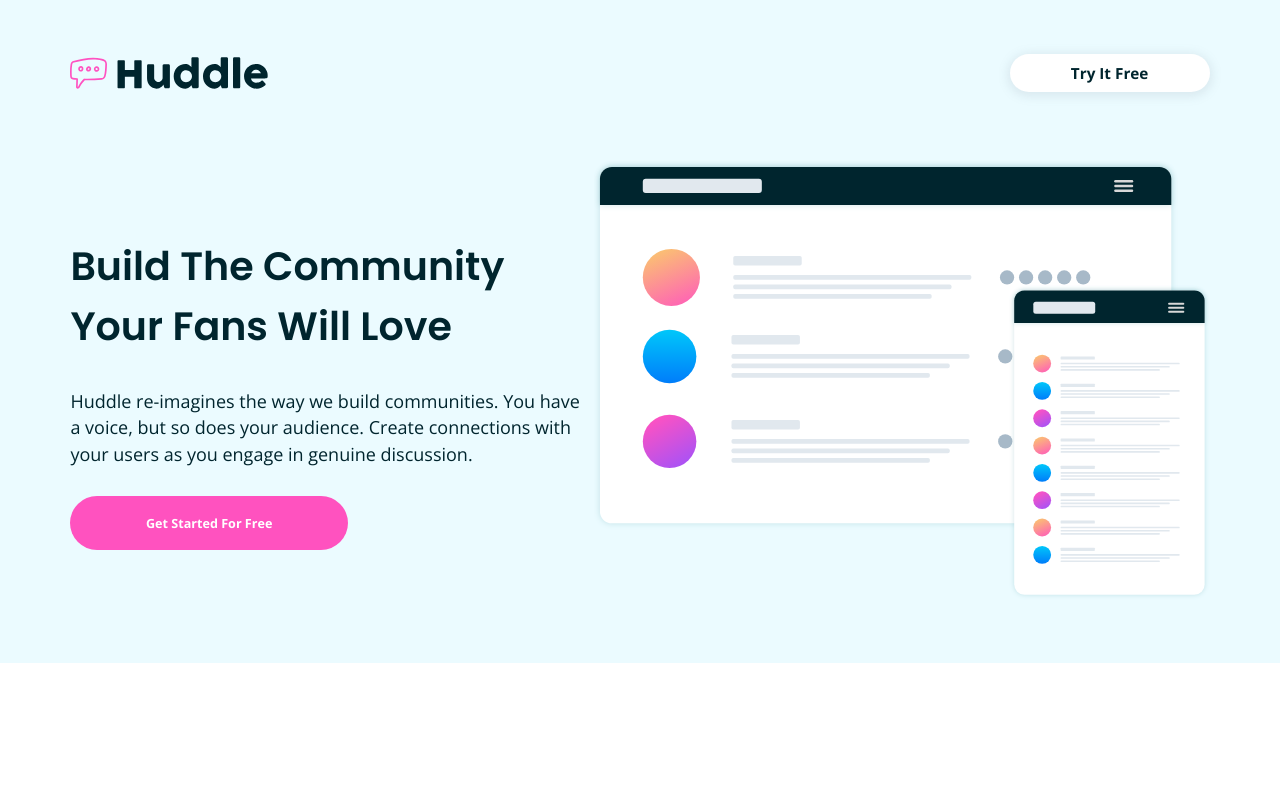
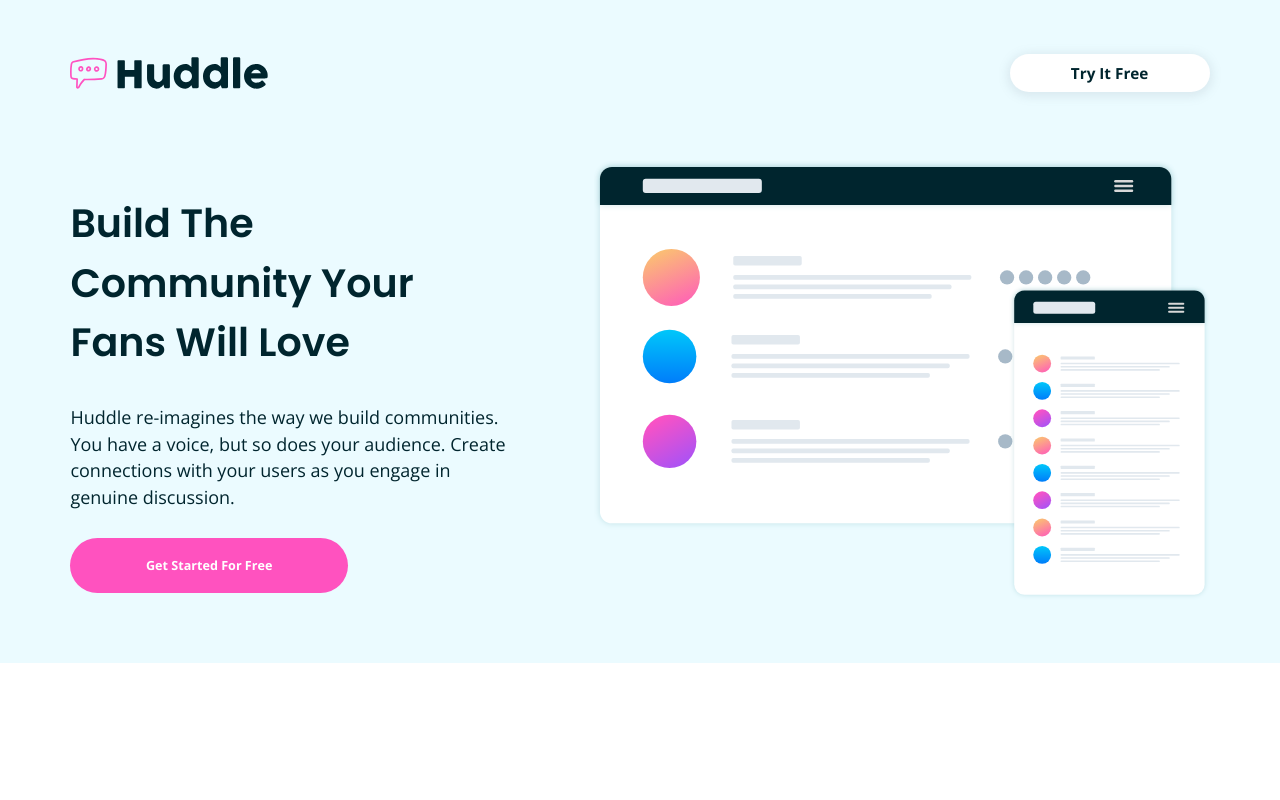
Before and after one commit to Yemisrach15/FEM, a JavaScript app in the folder huddle-landing-page-with-alternating-feature-blocks/: page / in a window 1280 px wide. Shown: the top 800 px of the page. Built offline with nearby package versions, Linux system fonts and the light colour scheme; the HTML template or start-up script is replaced by a standard one.

Commit message:
Create custom style property for gap

```diff
--- a/huddle-landing-page-with-alternating-feature-blocks/src/components/styles/Flex.styled.js
+++ b/huddle-landing-page-with-alternating-feature-blocks/src/components/styles/Flex.styled.js
@@ -1,24 +1,22 @@
 import styled, { css } from "styled-components";
-import { space, layout, flexbox, flex, compose } from "styled-system";
+import { space, layout, flexbox, flex, compose, system } from "styled-system";
+
+const gap = system({
+    gap: {
+        property: "gap",
+        scale: "space",
+    },
+});
 
 const Flex = styled.div`
     align-items: center;
     display: flex;
     justify-content: space-between;
-    gap: ${props => props.gap ? props.gap[0] : "3em"};
-
-    @media screen and (min-width: 'breakpoints.0') {
-        gap: ${props => props.gap ? props.gap[1] : props.gap[0]};
-    }
-    @media screen and (min-width: 'breakpoints.1') {
-        gap: ${props => props.gap ? props.gap[2] : props.gap[1]};
-    }
-
-    & > : lastChild {
+    & > :lastChild {
         ${flex}
     }
 
-    ${compose(flexbox, layout, space)}
+    ${compose(flexbox, layout, space, gap)}
     ${props => props.equal && css`
         & > * {
             flex: 1;
```
